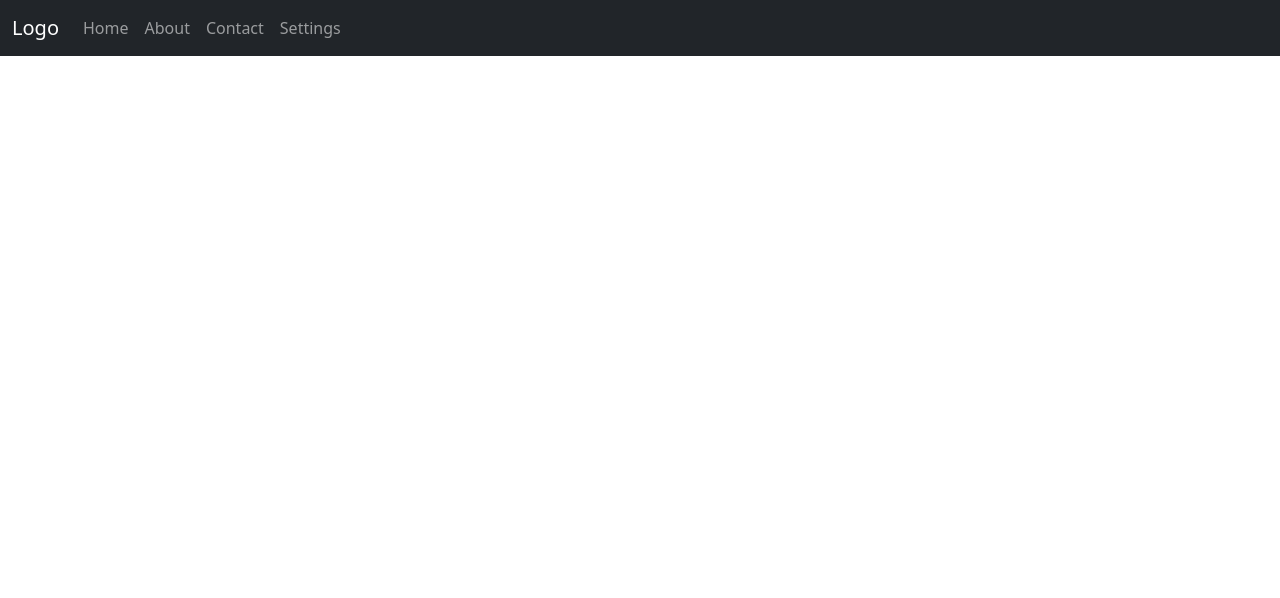
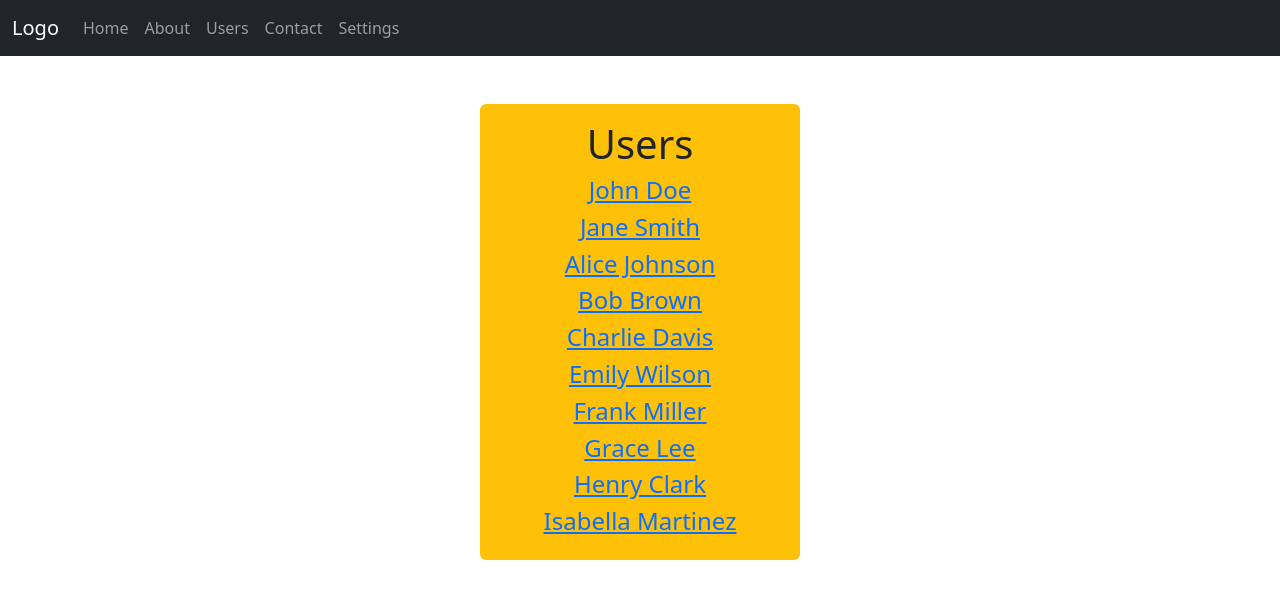
Before and after one commit to Aaditya-Kumar-Mittal/learning_reactjs_c1, a React (Vite) app: page /user/users in a window 1280 px wide. Before the commit this address led to /. Shown: the top 598 px of the page. Built offline with nearby package versions, Linux system fonts and the light colour scheme.

Commit message:
React Router: Dynamic Routing in ReactJS

```diff
--- a/src/react-router-components/App1.jsx
+++ b/src/react-router-components/App1.jsx
@@ -7,19 +7,22 @@
 import Register from "./pages/Register";
 import Settings from "./pages/Settings";
 import MyNavbar from "./layouts/MyNavbar";
+import Users from "./pages/Users";
+import User from "./pages/User";
 
 function App1() {
   return (
     <div>
       <Routes>
-        <Route  element={<MyNavbar />}>
+        <Route element={<MyNavbar />}>
           <Route path="/*" element={<Navigate to="/" />} />
           <Route path="/user">
-
-          <Route path="/user/" element={<Home />} />
-          <Route path="/user/about" element={<About />} />
-          <Route path="/user/contact" element={<Contact />} />
-          <Route path="/user/settings" element={<Settings />} />
+            <Route path="/user/" element={<Home />} />
+            <Route path="/user/about" element={<About />} />
+            <Route path="/user/users" element={<Users />} />
+            <Route path="/user/:id" element={<User />} />
+            <Route path="/user/contact" element={<Contact />} />
+            <Route path="/user/settings" element={<Settings />} />
           </Route>
         </Route>
         <Route path="/register" element={<Register />} />
--- a/src/react-router-components/layouts/MyNavbar.jsx
+++ b/src/react-router-components/layouts/MyNavbar.jsx
@@ -23,6 +23,10 @@
                 About
               </Nav.Link>
 
+              <Nav.Link as={Link} to="/user/users">
+                Users
+              </Nav.Link>
+
               <Nav.Link as={Link} to="/user/contact">
                 Contact
               </Nav.Link>
--- /dev/null
+++ b/src/react-router-components/pages/User.jsx
@@ -0,0 +1,15 @@
+import React from "react";
+import { Link, useParams } from "react-router";
+
+function User() {
+  const { id } = useParams();
+  return (
+    <div className="container bg-warning p-3 mt-5 w-25 rounded text-center">
+      <h1>User ID: {id}</h1>
+      <br />
+      <Link to="/user/users">Back to Users</Link>
+    </div>
+  );
+}
+
+export default User;
--- /dev/null
+++ b/src/react-router-components/pages/Users.jsx
@@ -0,0 +1,30 @@
+import React from "react";
+import { Link } from "react-router";
+
+function Users() {
+  const users = [
+    { id: 1, name: "John Doe" },
+    { id: 2, name: "Jane Smith" },
+    { id: 3, name: "Alice Johnson" },
+    { id: 4, name: "Bob Brown" },
+    { id: 5, name: "Charlie Davis" },
+    { id: 6, name: "Emily Wilson" },
+    { id: 7, name: "Frank Miller" },
+    { id: 8, name: "Grace Lee" },
+    { id: 9, name: "Henry Clark" },
+    { id: 10, name: "Isabella Martinez" },
+  ];
+
+  return (
+    <div className="container bg-warning p-3 mt-5 w-25 rounded text-center">
+      <h1>Users</h1>
+      {users.map((user) => (
+        <h4 key={user.id}>
+          <Link to={`/user/${user.id}`}>{user.name}</Link>
+        </h4>
+      ))}
+    </div>
+  );
+}
+
+export default Users;
```
Also changed, not shown: src/react-router-components/pages/Login.jsx (+6 -5 lines).
